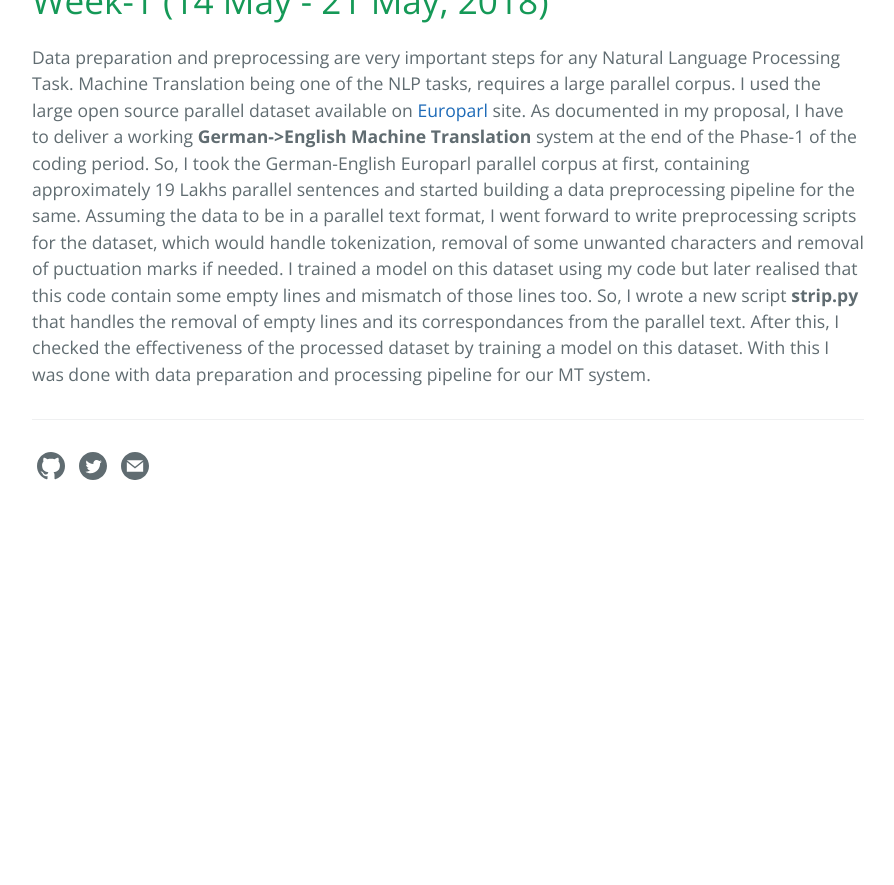
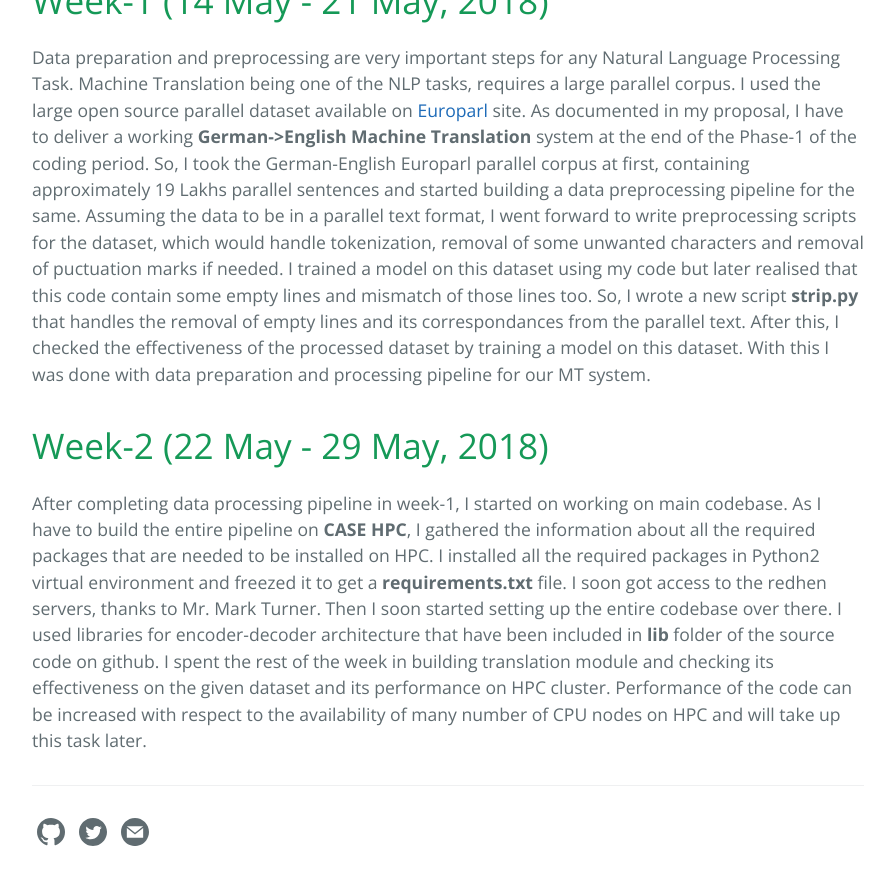
Before and after one commit to vikrant97/GSoC-Blog, a Jekyll site: the page built from _posts/2018-06-07-Phase-1-Progress.md, in a window 1280 px wide and 900 px high, scrolled down 685 px. Shown: the top 885 px of the window, without its empty margins (192-1086 px from the left). Built offline with Jekyll 4.4.1, drawn with Linux system fonts in a browser that asks for light colours; our own code applies the rules of GitHub Pages for plain Markdown files; before the commit the page ends 1219 px from its top, so only the background shows below that.

Commit message:
Update 2018-06-07-Phase-1-Progress.md

```diff
--- a/_posts/2018-06-07-Phase-1-Progress.md
+++ b/_posts/2018-06-07-Phase-1-Progress.md
@@ -14,3 +14,8 @@ being one of the NLP tasks, requires a large parallel corpus. I used the large o
 [Europarl](http://www.statmt.org/europarl/) site. As documented in my proposal, I have to deliver a working **German->English
 Machine Translation** system at the end of the Phase-1 of the coding period. So, I took the German-English Europarl parallel corpus at first, containing approximately 19 Lakhs parallel sentences and started building a data preprocessing pipeline for the same. Assuming the data to be in a parallel text format, I went forward to write preprocessing scripts for the dataset, which would handle tokenization, removal of some unwanted characters and removal of puctuation marks if needed. I trained
 a model on this dataset using my code but later realised that this code contain some empty lines and mismatch of those lines too. So, I wrote a new script **strip.py** that handles the removal of empty lines and its correspondances from the parallel text. After this, I checked the effectiveness of the processed dataset by training a model on this dataset. With this I was done with data preparation and processing pipeline for our MT system.
+
+# Week-2 (22 May - 29 May, 2018)
+
+After completing data processing pipeline in week-1, I started on working on main codebase. As I have to build the entire pipeline on **CASE HPC**, I gathered the information about all the required packages that are needed to be installed on HPC.
+I installed all the required packages in Python2 virtual environment and freezed it to get a **requirements.txt** file. I soon got access to the redhen servers, thanks to Mr. Mark Turner. Then I soon started setting up the entire codebase over there. I used libraries for encoder-decoder architecture that have been included in **lib** folder of the source code on github. I spent the rest of the week in building translation module and checking its effectiveness on the given dataset and its performance on HPC cluster. Performance of the code can be increased with respect to the availability of many number of CPU nodes on HPC and will take up this task later.
```
